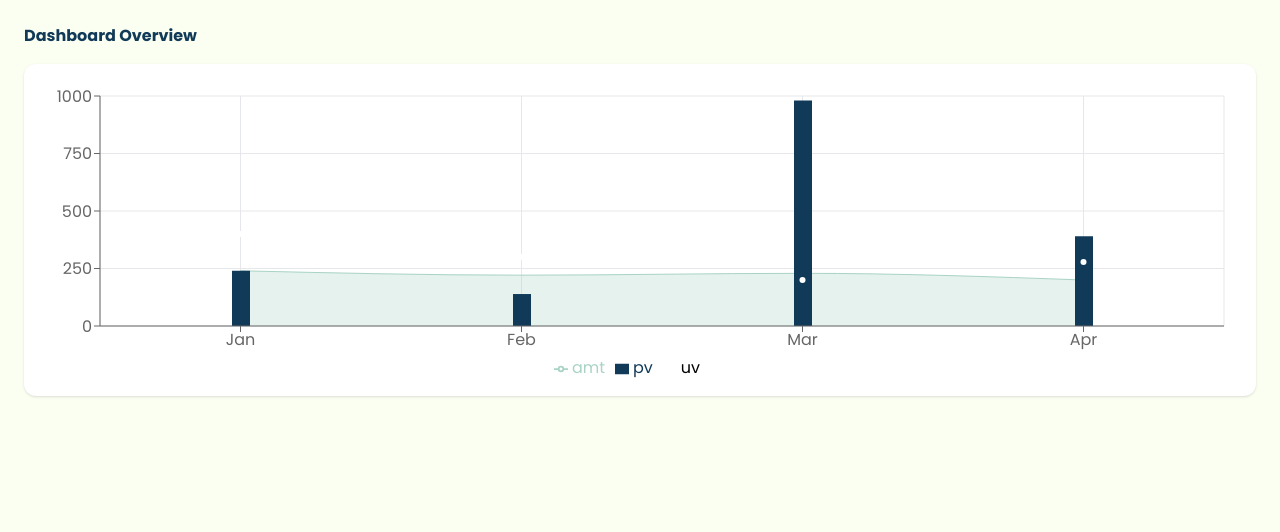
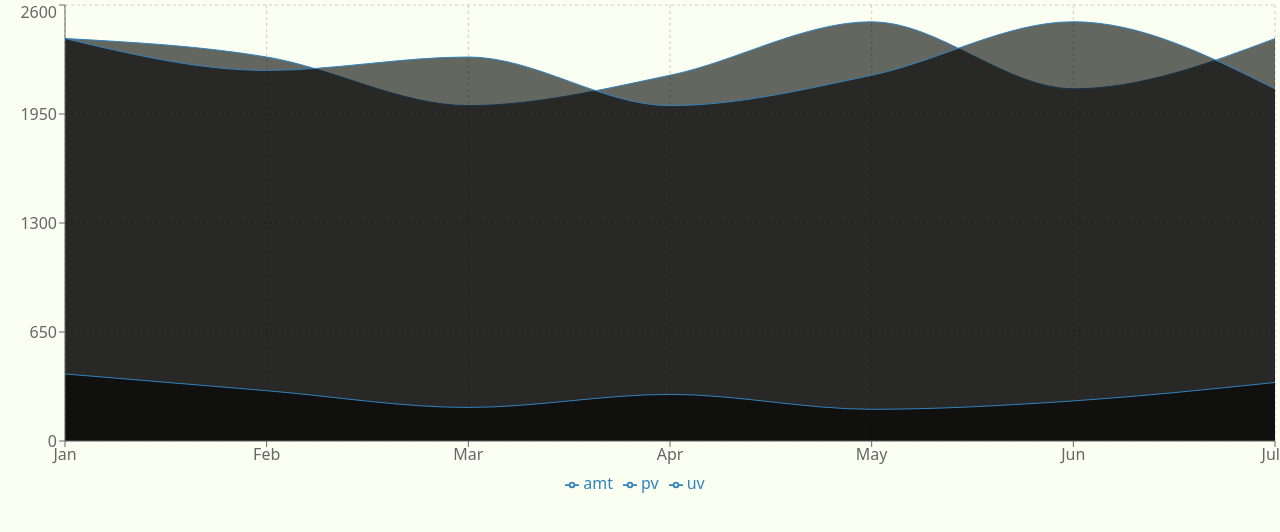
Before and after one commit to ShanellaChr/SIMON, a React (Vite) app: page /coba1 in a window 1280 px wide. Shown: the top 532 px of the page. Built offline with nearby package versions, Linux system fonts and the light colour scheme.

Commit message:
Component Backdrop
Nyoba bikin backdrop prop + explore rechart AREA

```diff
--- /dev/null
+++ b/src/components/Backdrop.jsx
@@ -0,0 +1,11 @@
+export default function Backdrop({width, height,children}){
+    return (
+        <div style={{
+            width: width,
+            height: height
+        }}
+        className="bg-white backdrop-blur-md rounded-lg p-2 drop-shadow-lg ">
+            {children}
+        </div>
+    );
+}
--- /dev/null
+++ b/src/components/charts/AreaChart.jsx
@@ -0,0 +1,60 @@
+'use client';
+
+import { AreaChart, Area, ResponsiveContainer, XAxis, YAxis, CartesianGrid, Tooltip, Legend } from "recharts";
+
+const dataBulan = [
+    { name: "Jan", uv: 400, pv: 2400, amt: 2400 },
+    { name: "Feb", uv: 300, pv: 2210, amt: 2290 },
+    { name: "Mar", uv: 200, pv: 2290, amt: 2000 },
+    { name: "Apr", uv: 278, pv: 2000, amt: 2181 },
+    { name: "May", uv: 189, pv: 2181, amt: 2500 },
+    { name: "Jun", uv: 239, pv: 2500, amt: 2100 },
+    { name: "Jul", uv: 349, pv: 2100, amt: 2400 },
+];
+
+const AreaChartComponent = () => {
+    return (
+        <ResponsiveContainer width="100%" height={500}>
+            <AreaChart width={500} height={400} data={dataBulan}>
+                <XAxis dataKey="name" />
+                <YAxis />
+                <CartesianGrid strokeDasharray="3 3" />
+                <Tooltip content={<CustomTooltip/>}/>
+                <Legend />
+                <Area
+                    dataKey="amt"
+                    stackId="1"
+                    type="monotone"
+                    fill="var(--color-SMxl)"
+                />
+                <Area
+                    dataKey="pv"
+                    stackId="2"
+                    type="monotone"
+                    fill="var(--color-SMisat)"
+                />
+                <Area
+                    dataKey="uv"
+                    stackId="3"
+                    type="monotone"
+                    fill="var(--color-SMtsel)"
+                />
+            </AreaChart>
+        </ResponsiveContainer>
+    )
+}
+
+const CustomTooltip = ({ active, payload, label }) => {
+    if (active && payload && payload.length) {
+        return (
+            <div className="bg-black p-4 border border-gray-300 rounded shadow">
+                <p className="font-bold items-center mb-2 text-SMcream">{`Bulan: ${label}`}</p>
+                <p className="mb-2 text-SMcream">{`UV: ${payload[2]?.value}`}</p>
+                <p className="mb-2 text-SMcream">{`PV: ${payload[1]?.value}`}</p>
+                <p className="mb-2 text-SMcream">{`AMT: ${payload[0]?.value}`}</p>
+            </div>
+        )
+    }
+}
+
+export default AreaChartComponent;
--- a/src/components/charts/LineBarCoba.jsx
+++ /dev/null
@@ -1,57 +0,0 @@
-import {
-  ComposedChart,
-  Line,
-  Area,
-  Bar,
-  XAxis,
-  YAxis,
-  CartesianGrid,
-  Tooltip,
-  Legend,
-  ResponsiveContainer,
-} from "recharts";
-
-export default function ComposedChartWidget({
-  data,
-  height = 280,
-  showLegend = true,
-  showGrid = true,
-  areaKey = "amt",
-  barKey = "pv",
-  lineKey = "uv",
-  areaColor = "var(--color-SMaqua)",
-  barColor = "var(--color-SMnavy)",
-  lineColor = "var(--color-SMtsel)",
-}) {
-  return (
-    <div className="w-full" style={{ height }}>
-      <ResponsiveContainer width="100%" height="100%">
-        <ComposedChart data={data} margin={{ top: 16, right: 16, left: 0, bottom: 0 }}>
-          {showGrid && <CartesianGrid stroke="#e5e7eb" />}
-
-          <XAxis dataKey="name" />
-          <YAxis />
-          <Tooltip />
-          {showLegend && <Legend />}
-
-          <Area
-            type="monotone"
-            dataKey={areaKey}
-            fill={areaColor}
-            stroke={areaColor}
-            fillOpacity={0.3}
-          />
-
-          <Bar dataKey={barKey} barSize={18} fill={barColor} />
-
-          <Line
-            type="monotone"
-            dataKey={lineKey}
-            stroke={lineColor}
-            strokeWidth={2}
-          />
-        </ComposedChart>
-      </ResponsiveContainer>
-    </div>
-  );
-}
--- a/src/index.css
+++ b/src/index.css
@@ -2,7 +2,7 @@
 
 :root {
   background-color: var(--color-SMcream);
-  color-scheme: light dark;
+  /* color-scheme: light dark; */
   font-synthesis: none;
   text-rendering: optimizeLegibility;
   -webkit-font-smoothing: antialiased;
--- a/src/layouts/MainLayout.jsx
+++ b/src/layouts/MainLayout.jsx
@@ -8,7 +8,7 @@ export default function MainLayout({ children }) {
       <Nav />
 
       {/* Isi halaman */}
-      <div className="flex-1 bg-SMcream p-6 overflow-auto">
+      <div className="flex-1 bg-SMcream ml-2 overflow-auto font-montserrat">
         {children}
       </div>
 
--- a/src/pages/Coba1.jsx
+++ b/src/pages/Coba1.jsx
@@ -1,30 +1,7 @@
-import { Line } from "recharts";
-import LineBarCoba from "../components/charts/LineBarCoba";
-
-const dashboardData = [
-  { name: "Jan", uv: 400, pv: 240, amt: 240 },
-  { name: "Feb", uv: 300, pv: 139, amt: 221 },
-  { name: "Mar", uv: 200, pv: 980, amt: 229 },
-  { name: "Apr", uv: 278, pv: 390, amt: 200 },
-];
+import AreaChartComponent from "../components/charts/AreaChart";
 
 export default function Dashboard() {
-  return (
-    <div className="p-6 bg-SMcream min-h-screen font-poppins">
-      <h1 className="text-20 font-bold text-SMnavy mb-4">
-        Dashboard Overview
-      </h1>
-
-      <div className="bg-white rounded-xl shadow p-4">
-        <LineBarCoba
-          data={dashboardData}
-          height={300}
-          showLegend={true}
-          areaColor="var(--color-SMaqua)"
-          barColor="var(--color-SMnavy)"
-          lineColor="var(--color-SMtsel)"
-        />
-      </div>
-    </div>
-  );
+    return (
+        <AreaChartComponent />
+    );
 }
--- a/src/pages/Coba2.jsx
+++ b/src/pages/Coba2.jsx
@@ -1,4 +1,4 @@
-import LineBarCoba from "../components/charts/LineBarCoba";
+import LineBarCoba from "../components/charts/AreaChart";
 
 const analyticsData = [
   { name: "A", uv: 120, pv: 80, amt: 90 },
--- a/src/pages/Monitoring-Summary.jsx
+++ b/src/pages/Monitoring-Summary.jsx
@@ -1,13 +1,48 @@
 import MainLayout from "../layouts/MainLayout";
-import LineBarCoba from "../components/charts/LineBarCoba";
-
+import Backdrop from "../components/Backdrop";
 
 export default function Summary() {
   return (
     <MainLayout>
-      <h1 className="text-3xl font-bold text-SMnavy mb-6">SUMMARY</h1>
-      <div className="bg-white rounded-xl shadow p-4">
-        <LineBarCoba />
+      <h1 className="font-poppins font-extrabold text-[24px] text-SMnavy">SUMMARY</h1>
+      <div className="grid grid-cols-2 gap-3 ml-1 mr-2">
+        {/* left widget */}
+        <div className="flex flex-col gap-3">
+          <Backdrop width="100%" height="500px">
+            <div className="flex justify-center">
+              <h1 className="font-bold text-20 text-SMnavy">Status SIM Cards</h1>
+            </div>
+          </Backdrop>
+
+          <Backdrop width="100%" height="250px">
+            <div className="flex justify-center">
+              <h1 className="font-semibold text-SMnavy">SIM Card IMEI Statistic</h1>
+            </div>
+          </Backdrop>
+        </div>
+
+        {/* right widget */}
+        <div className="flex flex-col gap-3">
+          <Backdrop width="100%" height="245px">
+            <div className="flex justify-center">
+              <h1 className="font-semibold text-SMnavy">Quota Usage</h1>
+            </div>
+          </Backdrop>
+
+          <Backdrop width="100%" height="245px">
+            <div className="flex justify-center">
+              <h1 className="font-semibold text-SMnavy">Network Type</h1>
+            </div>
+
+          </Backdrop>
+
+          <Backdrop width="100%" height="245px">
+            <div className="flex justify-center">
+              <h1 className="font-semibold text-SMnavy">Signal Strength</h1>
+            </div>
+          </Backdrop>
+        </div>
+
       </div>
     </MainLayout>
   );
```
